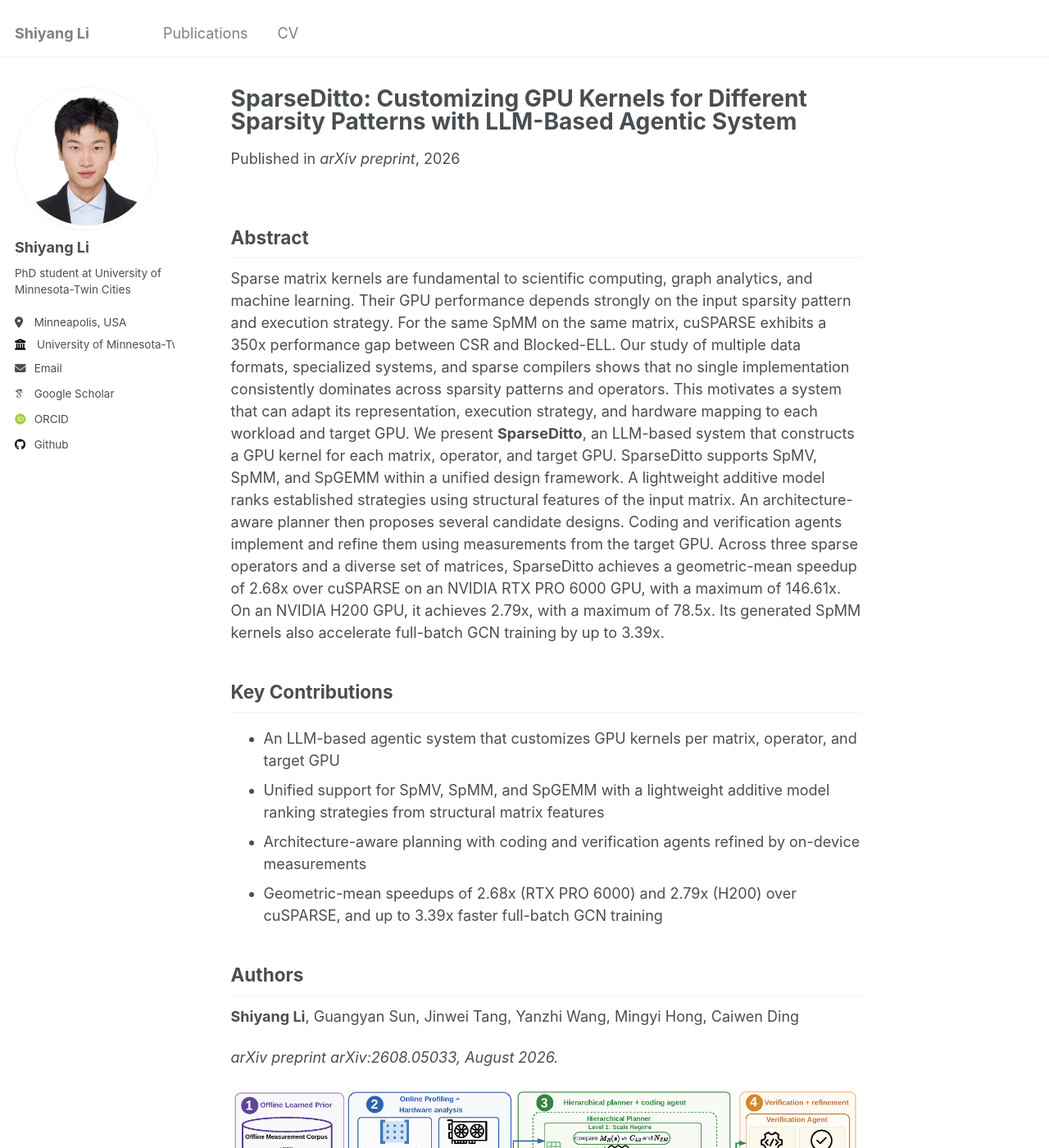
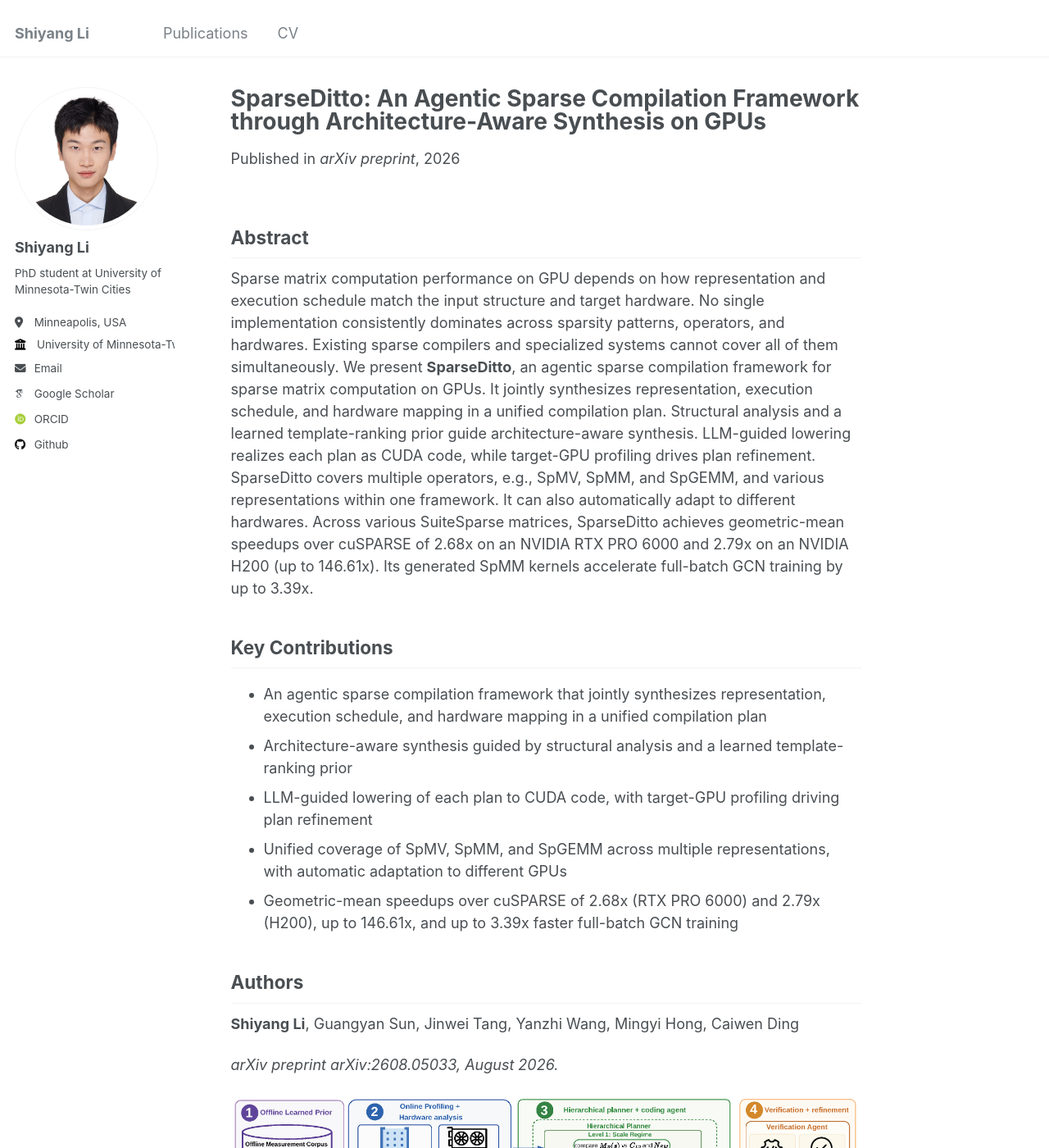
Before and after one commit to NKU-Yang/NKU-yang.github.io, a Jekyll site: the page built from _publications/2026-08-12-sparseditto.md, in a window 1280 px wide and 1400 px high. Shown: the whole window at 82% size. Built offline with Jekyll 4.4.1, drawn with Linux system fonts in a browser that asks for light colours; some web fonts are replaced; comment, search, counter and statistics services are not loaded; some of the changed text lies outside the part shown.

Commit message:
Update SparseDitto title and abstract to arXiv v2
Co-Authored-By: Claude Fable 5.1 <noreply@anthropic.com>

```diff
--- a/_publications/2026-08-12-sparseditto.md
+++ b/_publications/2026-08-12-sparseditto.md
@@ -1,27 +1,28 @@
 ---
-title: "SparseDitto: Customizing GPU Kernels for Different Sparsity Patterns with LLM-Based Agentic System"
+title: "SparseDitto: An Agentic Sparse Compilation Framework through Architecture-Aware Synthesis on GPUs"
 collection: publications
 category: preprints
 permalink: /publication/2026-08-12-sparseditto
-excerpt: "SparseDitto is an LLM-based agentic system that constructs a customized GPU kernel for each matrix, operator, and target GPU, supporting SpMV, SpMM, and SpGEMM, achieving a geometric-mean speedup of 2.68x over cuSPARSE on an RTX PRO 6000 and 2.79x on an H200."
+excerpt: "SparseDitto is an agentic sparse compilation framework for sparse matrix computation on GPUs that jointly synthesizes representation, execution schedule, and hardware mapping in a unified compilation plan. It covers SpMV, SpMM, and SpGEMM and achieves geometric-mean speedups over cuSPARSE of 2.68x on an RTX PRO 6000 and 2.79x on an H200."
 date: 2026-08-12
 venue: "arXiv preprint"
 paperurl: "https://arxiv.org/abs/2608.05033"
-citation: '<b>S. Li</b>, G. Sun, J. Tang, Y. Wang, M. Hong, C. Ding. &quot;SparseDitto: Customizing GPU Kernels for Different Sparsity Patterns with LLM-Based Agentic System.&quot; <i>arXiv preprint arXiv:2608.05033</i>, 2026.'
+citation: '<b>S. Li</b>, G. Sun, J. Tang, Y. Wang, M. Hong, C. Ding. &quot;SparseDitto: An Agentic Sparse Compilation Framework through Architecture-Aware Synthesis on GPUs.&quot; <i>arXiv preprint arXiv:2608.05033</i>, 2026.'
 header:
   teaser: "publications/SparseDitto.png"
 ---
 
 ## Abstract
 
-Sparse matrix kernels are fundamental to scientific computing, graph analytics, and machine learning. Their GPU performance depends strongly on the input sparsity pattern and execution strategy. For the same SpMM on the same matrix, cuSPARSE exhibits a 350x performance gap between CSR and Blocked-ELL. Our study of multiple data formats, specialized systems, and sparse compilers shows that no single implementation consistently dominates across sparsity patterns and operators. This motivates a system that can adapt its representation, execution strategy, and hardware mapping to each workload and target GPU. We present **SparseDitto**, an LLM-based system that constructs a GPU kernel for each matrix, operator, and target GPU. SparseDitto supports SpMV, SpMM, and SpGEMM within a unified design framework. A lightweight additive model ranks established strategies using structural features of the input matrix. An architecture-aware planner then proposes several candidate designs. Coding and verification agents implement and refine them using measurements from the target GPU. Across three sparse operators and a diverse set of matrices, SparseDitto achieves a geometric-mean speedup of 2.68x over cuSPARSE on an NVIDIA RTX PRO 6000 GPU, with a maximum of 146.61x. On an NVIDIA H200 GPU, it achieves 2.79x, with a maximum of 78.5x. Its generated SpMM kernels also accelerate full-batch GCN training by up to 3.39x.
+Sparse matrix computation performance on GPU depends on how representation and execution schedule match the input structure and target hardware. No single implementation consistently dominates across sparsity patterns, operators, and hardwares. Existing sparse compilers and specialized systems cannot cover all of them simultaneously. We present **SparseDitto**, an agentic sparse compilation framework for sparse matrix computation on GPUs. It jointly synthesizes representation, execution schedule, and hardware mapping in a unified compilation plan. Structural analysis and a learned template-ranking prior guide architecture-aware synthesis. LLM-guided lowering realizes each plan as CUDA code, while target-GPU profiling drives plan refinement. SparseDitto covers multiple operators, e.g., SpMV, SpMM, and SpGEMM, and various representations within one framework. It can also automatically adapt to different hardwares. Across various SuiteSparse matrices, SparseDitto achieves geometric-mean speedups over cuSPARSE of 2.68x on an NVIDIA RTX PRO 6000 and 2.79x on an NVIDIA H200 (up to 146.61x). Its generated SpMM kernels accelerate full-batch GCN training by up to 3.39x.
 
 ## Key Contributions
 
-- An LLM-based agentic system that customizes GPU kernels per matrix, operator, and target GPU
-- Unified support for SpMV, SpMM, and SpGEMM with a lightweight additive model ranking strategies from structural matrix features
-- Architecture-aware planning with coding and verification agents refined by on-device measurements
-- Geometric-mean speedups of 2.68x (RTX PRO 6000) and 2.79x (H200) over cuSPARSE, and up to 3.39x faster full-batch GCN training
+- An agentic sparse compilation framework that jointly synthesizes representation, execution schedule, and hardware mapping in a unified compilation plan
+- Architecture-aware synthesis guided by structural analysis and a learned template-ranking prior
+- LLM-guided lowering of each plan to CUDA code, with target-GPU profiling driving plan refinement
+- Unified coverage of SpMV, SpMM, and SpGEMM across multiple representations, with automatic adaptation to different GPUs
+- Geometric-mean speedups over cuSPARSE of 2.68x (RTX PRO 6000) and 2.79x (H200), up to 146.61x, and up to 3.39x faster full-batch GCN training
 
 ## Authors
 
```
Also changed, not shown: _pages/about.md (+1 -1 lines), _pages/cv.md (+1 -1 lines), 1 other file.
